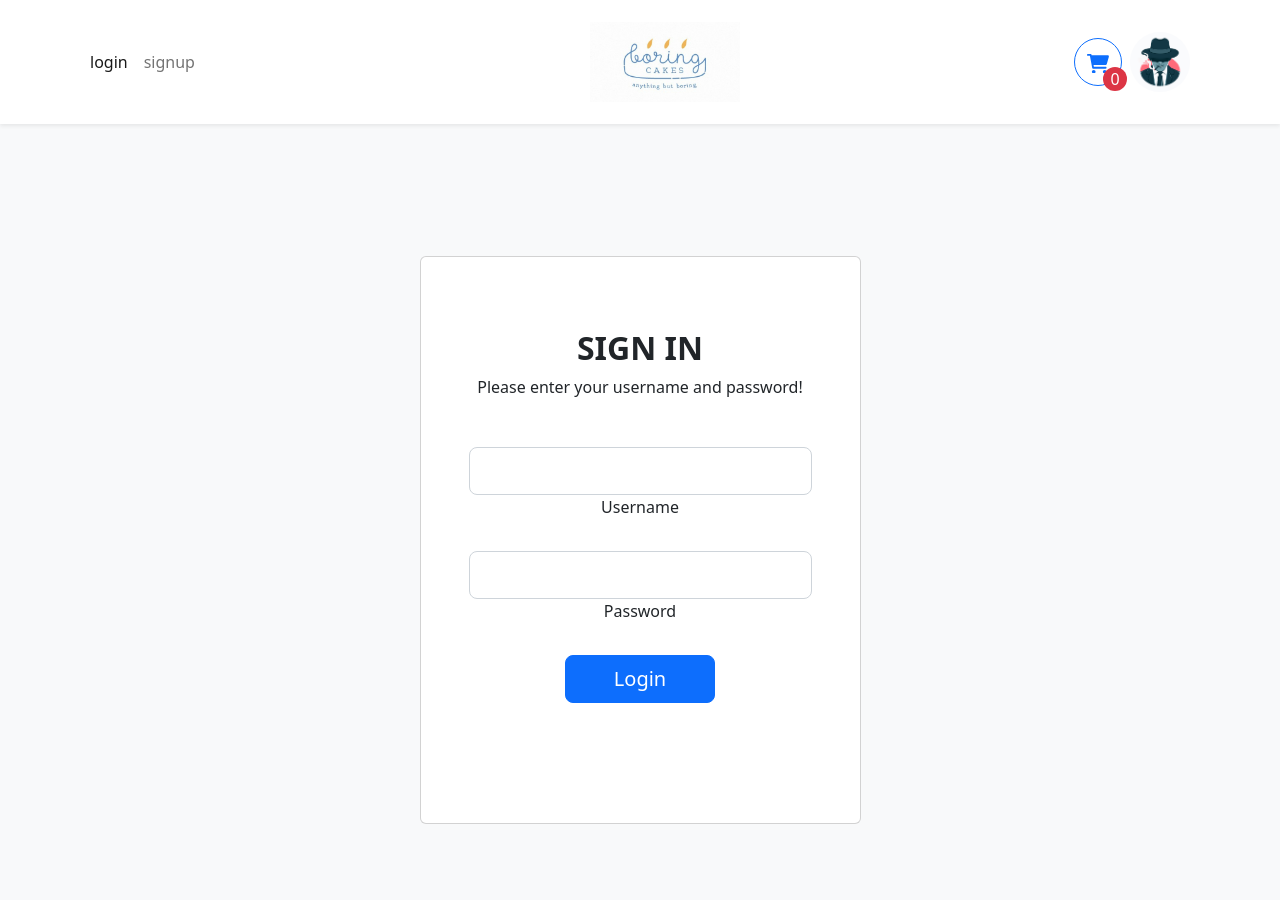
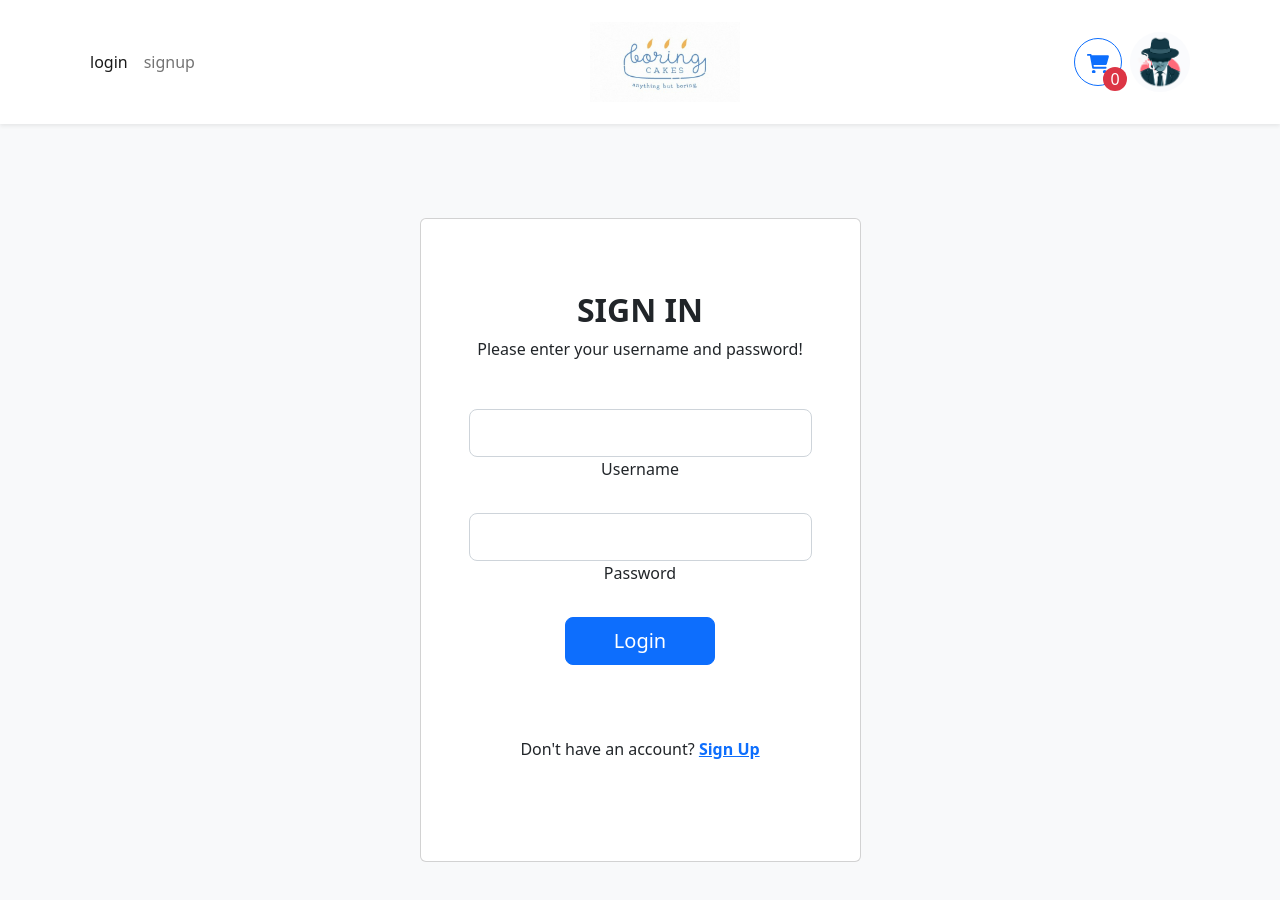
Before and after one commit to HannaTylna/webshop, a React (Create React App) app in the folder packages/frontend/: page /signin in a window 1280 px wide. Shown: the top 900 px of the page. Built offline with nearby package versions, Linux system fonts and the light colour scheme.

Commit message:
link for signing up added

```diff
--- a/packages/frontend/src/pages/SigninPage.tsx
+++ b/packages/frontend/src/pages/SigninPage.tsx
@@ -71,6 +71,14 @@ export default function SigninPage() {
 										Login
 									</button>
 								</div>
+								<div className="mb-1 pb-5">
+									<p className="mb-0">
+										Don't have an account?{" "}
+										<a href="#!" className="text-primary-50 fw-bold">
+											Sign Up
+										</a>
+									</p>
+								</div>
 							</div>
 						</div>
 					</div>
```
